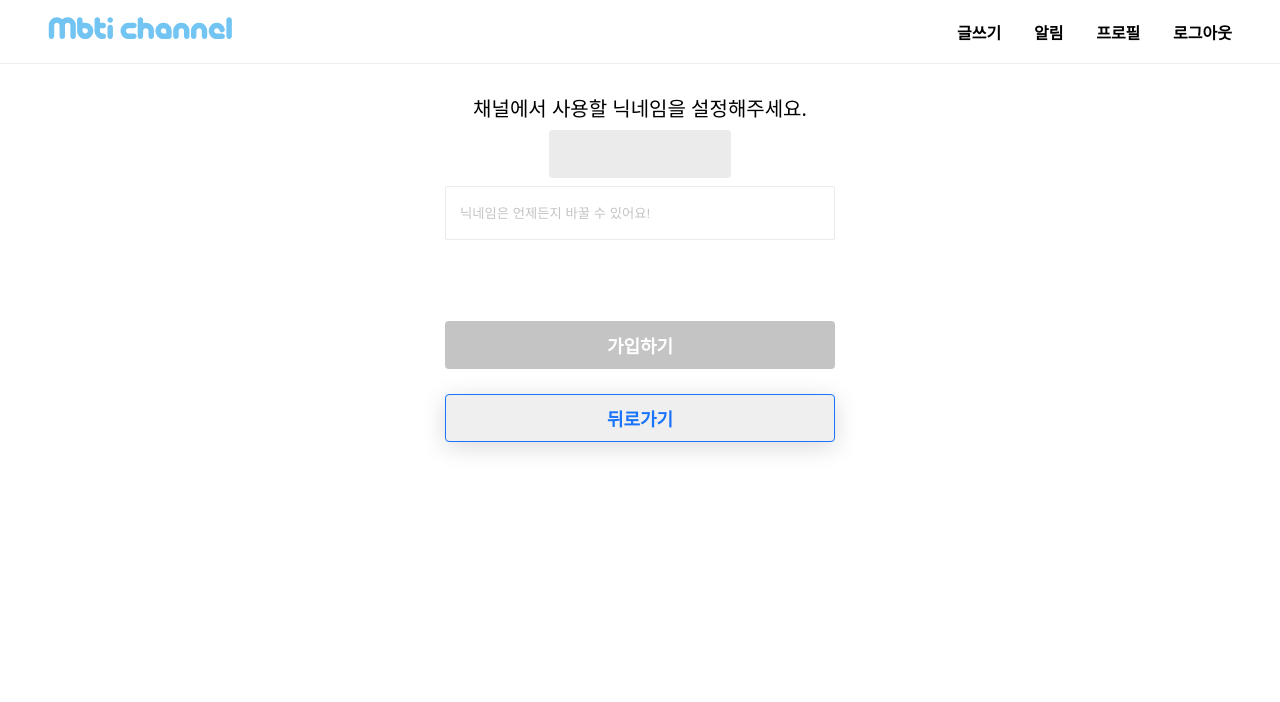
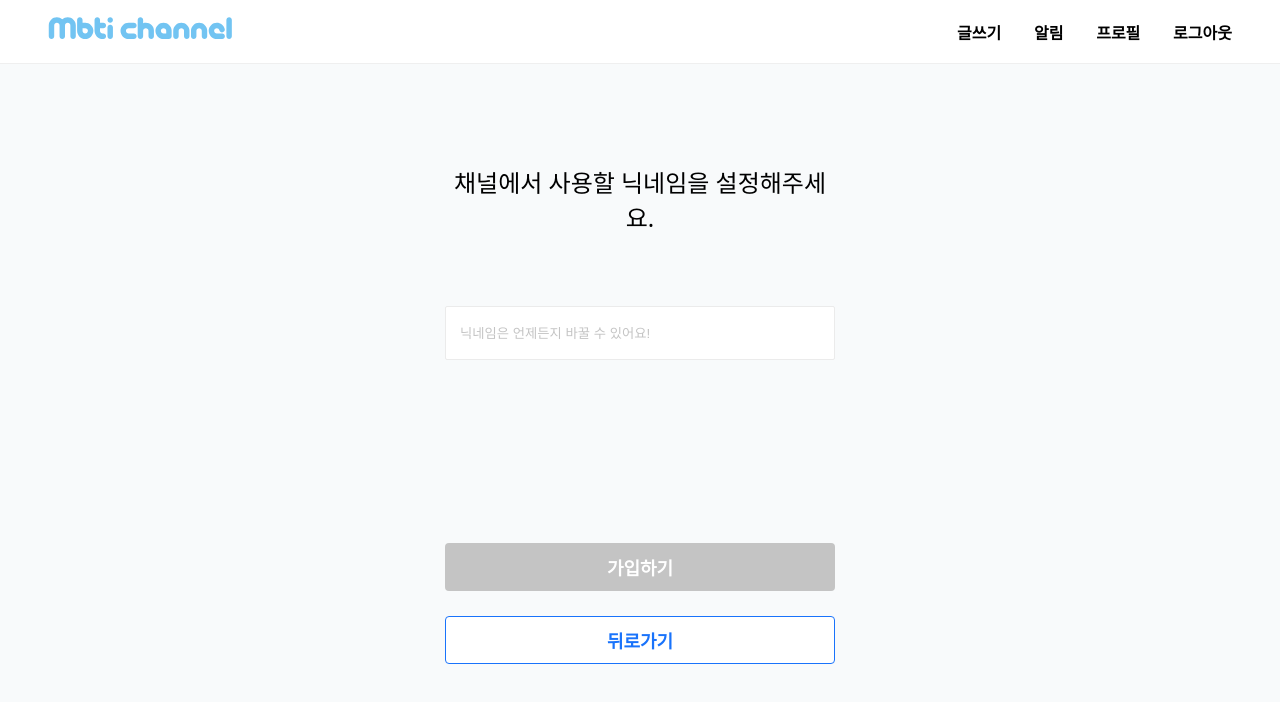
Before and after one commit to MBTI-Channel/front-end, a Next.js app: page /user/signUp/setName in a window 1280 px wide. Shown: the top 702 px of the page. Built offline with nearby package versions, Linux system fonts and the light colour scheme; no server answers; what aws-amplify would draw is missing.

Commit message:
Add: 닉네임 설정 페이지 input icon 추가, margin 적용 등

```diff
--- a/src/components/elements/button/Button.jsx
+++ b/src/components/elements/button/Button.jsx
@@ -3,17 +3,16 @@ import styled from 'styled-components';
 export const Button = styled.button.attrs((props) => ({
 	width: props.width || '390px',
 	height: props.height,
-	'margin-top': props.marginTop,
+	mt: props.mt,
 	fontWeight: props.fontWeight || '400',
 }))`
 width: ${(props) => props.width};
 height: ${(props) => props.height};
-margin-top: ${(props) => props['margin-top']};
+margin-top: ${(props) => props.mt};
 border: 0 none;
 border-radius: 4px;
 text-align: center;
 background-color: #1973fb;
-font-family: 'Noto Sans';
 font-size: 18px;
 font-weight:${(props) => props.fontWeight};
 color: white;
@@ -40,10 +39,9 @@ export const BackwardButton = styled.button.attrs((props) => ({
 	border: 0 none;
 	border-radius: 4px;
 	text-align: center;
-	font-family: 'Noto Sans';
 	font-size: 18px;
 	font-weight:${(props) => props.fontWeight};
 	color: #1973FB;
 	border: #1973fb 1px solid;
-	box-shadow: 0 5px 25px rgb(0 0 0 / 15%);
+	background: white;
 `;
--- a/src/components/elements/content/Content.styled.js
+++ b/src/components/elements/content/Content.styled.js
@@ -1,7 +1,7 @@
 import styled from 'styled-components';
 
 export const Content = styled.div`
-	margin: 0px auto;
+	margin: 75px auto;
 	padding: 25px 0px;
 	width: 390px;
 	text-align: center;
--- a/src/components/elements/input/NameInput.js
+++ b/src/components/elements/input/NameInput.js
@@ -1,8 +1,10 @@
 import React, { useRef, useImperativeHandle } from 'react';
-import { InputLabel, Name, NameDiv } from './NameInput.styled';
+import { Wrapper } from '../wrapper/ContentWrapper.styled';
+import { Name, NameDiv } from './NameInput.styled';
 
 const NameInput = React.forwardRef((props, ref) => {
 	const inputRef = useRef();
+	let img, validateMsg;
 
 	const activate = () => {
 		inputRef.current.focus();
@@ -14,10 +16,15 @@ const NameInput = React.forwardRef((props, ref) => {
 		};
 	});
 
-	console.log(props.isValid && props.notDupl);
+	if (props.isValid && props.notDupl) img = '/icon/confirm.svg';
+	else img = '/icon/reject.svg';
 
 	return (
-		<NameDiv className={`${!props.isValid || !props.notDupl ? 'invalid' : ''}`}>
+		<NameDiv
+			className={`${props.value && props.notDupl ? 'valid' : ''} ${
+				!props.isValid || !props.notDupl ? 'invalid' : ''
+			}`}
+		>
 			<Name
 				ref={inputRef}
 				type={props.type}
@@ -27,6 +34,16 @@ const NameInput = React.forwardRef((props, ref) => {
 				onBlur={props.onBlur}
 				placeholder={props.placeholder}
 			/>
+			<img
+				src={img}
+				style={{
+					zIndex: 1000,
+					position: 'absolute',
+					right: 10,
+					top: 15,
+				}}
+				hidden={props.value === ''}
+			/>
 		</NameDiv>
 	);
 });
--- a/src/components/elements/input/NameInput.styled.js
+++ b/src/components/elements/input/NameInput.styled.js
@@ -2,8 +2,8 @@ import styled from 'styled-components';
 
 export const NameDiv = styled.div`
 	display: flex;
-	align-items: stretch;
-	flex-direction: column;
+	position: relative;
+	margin-top: 72px;
 	& label,
 	input {
 		display: block;
@@ -13,6 +13,9 @@ export const NameDiv = styled.div`
 		outline: none;
 		border-color: #1973fb;
 		background: white;
+	}
+	&.valid input {
+		border-color: #1973fb;
 	}
 	&.invalid input {
 		border-color: red;
@@ -37,4 +40,5 @@ export const Name = styled.input`
 	height: 54px;
 	border: 1px solid #ebebeb;
 	border-radius: 2px;
+	z-index: 0;
 `;
--- /dev/null
+++ b/src/components/elements/typo/Typo.styled.js
@@ -0,0 +1,12 @@
+import styled from 'styled-components';
+
+export const Typo = styled.div.attrs((props) => ({
+	color: props.fontSize || '#1973fb',
+	fontSize: props.fontSize || '1rem',
+	fontWeight: props.fontWeight || '400',
+	mt: props.mt,
+}))`
+	font-size: ${(props) => props.fontSize};
+	font-weight: ${(props) => props.fontWeight};
+	color: ${(props) => props.color};
+`;
--- a/src/components/elements/wrapper/ContentWrapper.styled.js
+++ b/src/components/elements/wrapper/ContentWrapper.styled.js
@@ -1,7 +1,7 @@
 import styled from 'styled-components';
 
 export const Wrapper = styled.div`
+	position: relative;
 	display: flex;
-	height: 90vh;
-	background: white;
+	height: 75vh;
 `;
--- a/src/components/user/setMBTI/SetMBTI.styled.js
+++ b/src/components/user/setMBTI/SetMBTI.styled.js
@@ -2,7 +2,7 @@ import styled from 'styled-components';
 
 export const Typo = styled.p`
 	font-family: 'Noto Sans', sans-serif;
-	font-size: 1.25rem;
+	font-size: 1.5rem;
 	font-weight: 400;
 	margin: 4px 0px;
 `;
--- a/src/components/user/setUserName/SetUserName.js
+++ b/src/components/user/setUserName/SetUserName.js
@@ -5,10 +5,11 @@ import { userState, userName } from '../../../store/user';
 import userService from '../../../service/userService';
 import { Wrapper } from '../../elements/wrapper/ContentWrapper.styled';
 import { Content } from '../../elements/content/Content.styled';
-import { MBTI, SetInfoDiv, Typo } from './SetUserName.styled';
+import { MBTI } from './SetUserName.styled';
 import NameInput from '../../elements/input/NameInput';
 import Gnb from '../../articles/Gnb';
 import { BackwardButton, Button } from '../../elements/button/Button';
+import { Typo } from '../../elements/typo/Typo.styled';
 
 const nameRegExp = /^[|가-힣|a-z|A-Z|0-9|]{2,10}$/;
 
@@ -16,12 +17,8 @@ const SetUserName = (props) => {
 	const [typedName, setTypedName] = useRecoilState(userName);
 	const [userInfo, setUserInfo] = useRecoilState(userState);
 	const InpunRef = useRef();
-	const [validateMsg, setValidateMsg] = useState(
-		<p style={{ color: 'white' }}>안녕</p>,
-	);
+	let validateMsg;
 	const [notDupl, setNotDupl] = useState(false);
-
-	console.log(userInfo);
 
 	const nameHandler = (e) => {
 		setTypedName((prev) => ({
@@ -36,30 +33,15 @@ const SetUserName = (props) => {
 	};
 
 	useEffect(() => {
-		typedName.value
-			? setValidateMsg(
-					<p style={{ color: 'red' }}>
-						2~10자의 한글, 영어 숫자 조합으로 만들어주세요.
-					</p>,
-			  )
-			: '';
-
 		if (typedName.isValid) {
 			const duplicateCheckTimeout = setTimeout(() => {
 				userService //
 					.nameDuplicateCheck(typedName.value.trim())
 					.then((res) => {
-						console.log(res);
 						if (res.data?.isExistsNickname) {
 							setNotDupl(false);
-							setValidateMsg(
-								<p style={{ color: 'red' }}>이미 존재하는 이름입니다.</p>,
-							);
 						} else {
 							setNotDupl(true);
-							setValidateMsg(
-								<p style={{ color: '#1973FB' }}>사용 가능한 이름입니다.</p>,
-							);
 							setUserInfo((prev) => ({
 								...prev,
 								id: +prev.id,
@@ -74,7 +56,20 @@ const SetUserName = (props) => {
 			};
 		}
 		return;
-	}, [typedName, setTypedName, setValidateMsg]);
+	}, [typedName, setTypedName]);
+
+	if (notDupl)
+		validateMsg = <p style={{ color: '#1973FB' }}>사용 가능한 이름입니다.</p>;
+	else validateMsg = <p style={{ color: 'red' }}>이미 존재하는 이름입니다.</p>;
+
+	if (!typedName.isValid)
+		validateMsg = (
+			<p style={{ color: 'red' }}>
+				2~10자의 한글, 영어 숫자 조합으로 만들어주세요.
+			</p>
+		);
+
+	if (typedName.value === '') validateMsg = '';
 
 	return (
 		<>
@@ -83,9 +78,10 @@ const SetUserName = (props) => {
 				<Content>
 					{' '}
 					{/* TODO: 싹자 form으로 바꾸기 */}
-					<Typo>채널에서 사용할 닉네임을 설정해주세요.</Typo>
+					<Typo fontWeight={400} fontSize={'1.5rem'}>
+						채널에서 사용할 닉네임을 설정해주세요.
+					</Typo>
 					<MBTI>{userInfo.mbti}</MBTI>
-					<SetInfoDiv>{typedName.value}</SetInfoDiv>
 					<NameInput
 						ref={InpunRef}
 						placeholder='닉네임은 언제든지 바꿀 수 있어요!'
@@ -94,7 +90,21 @@ const SetUserName = (props) => {
 						notDupl={!typedName.value || notDupl}
 						onChange={nameHandler}
 					></NameInput>
-					<div style={{ height: '15px' }}>{validateMsg}</div>
+					<Typo
+						style={{ textAlign: 'left' }}
+						fontWeight={400}
+						fontSize={'0.75rem'}
+					>
+						{validateMsg}
+					</Typo>
+					<div
+						style={{
+							display: 'flex',
+							flexDirection: 'column',
+							position: 'absolute',
+							bottom: '0px',
+						}}
+					>
 						<Button
 							width={'24.375rem'}
 							height={'3rem'}
@@ -113,6 +123,7 @@ const SetUserName = (props) => {
 						>
 							뒤로가기
 						</BackwardButton>
+					</div>
 				</Content>
 			</Wrapper>
 		</>
--- a/src/components/user/setUserName/SetUserName.styled.js
+++ b/src/components/user/setUserName/SetUserName.styled.js
@@ -17,51 +17,9 @@ export const Logo = styled.div`
 	}
 `;
 
-export const Typo = styled.p`
-	font-family: 'Noto Sans', sans-serif;
-	font-size: 1.25rem;
-	font-weight: 400;
-	margin: 4px 0px;
-`;
-
 export const MBTI = styled.div`
+	margin-top: 36px;
 	color: #1973fb;
-	font-family: 'Noto Sans', sans-serif;
-	font-size: 1.25rem;
+	font-size: 2.5rem;
 	font-weight: 700;
 `;
-
-export const SetInfoDiv = styled.div`
-	width: 182px;
-	height: 3rem;
-	font-family: 'Noto Sans', sans-serif;
-	font-size: 1.25rem;
-	font-weight: 400;
-	/* letter-spacing: 5px; */
-	margin: 4px 0px;
-	display: inline-flex;
-	align-items: center;
-	justify-content: center;
-	background: #ebebeb;
-	border-radius: 4px;
-`;
-
-export const Confirm = styled.button`
-	width: 24.25rem;
-	height: 3rem;
-	border-radius: 4px;
-	margin: 20px 0px;
-	background: #1973fb;
-	color: white;
-	cursor: pointer;
-	border: 0 none;
-	box-shadow: 0 5px 25px rgb(0 0 0 / 15%);
-	&:disabled {
-		pointer-events: none;
-		cursor: default;
-		background: #c4c4c4;
-	}
-	&:active {
-		background: #3d8aff;
-	}
-`;
--- a/src/styles/globals.css
+++ b/src/styles/globals.css
@@ -2,9 +2,8 @@ html,
 body {
   padding: 0;
   margin: 0;
-  font-family: -apple-system, BlinkMacSystemFont, Segoe UI, Roboto, Oxygen,
-    Ubuntu, Cantarell, Fira Sans, Droid Sans, Helvetica Neue, sans-serif;
-  /* background: #fafafa; TODO: 메인 콘텐츠 배경 */
+  font-family: 'Noto Sans', sans-serif;
+  background: #F8FAFB;
 }
 
 a {
```
Also changed, not shown: src/components/user/setMBTI/SetMBTI.js (+24 -10 lines), public/icon/reject.svg. Lines whose indentation alone changed are shown as unchanged.
